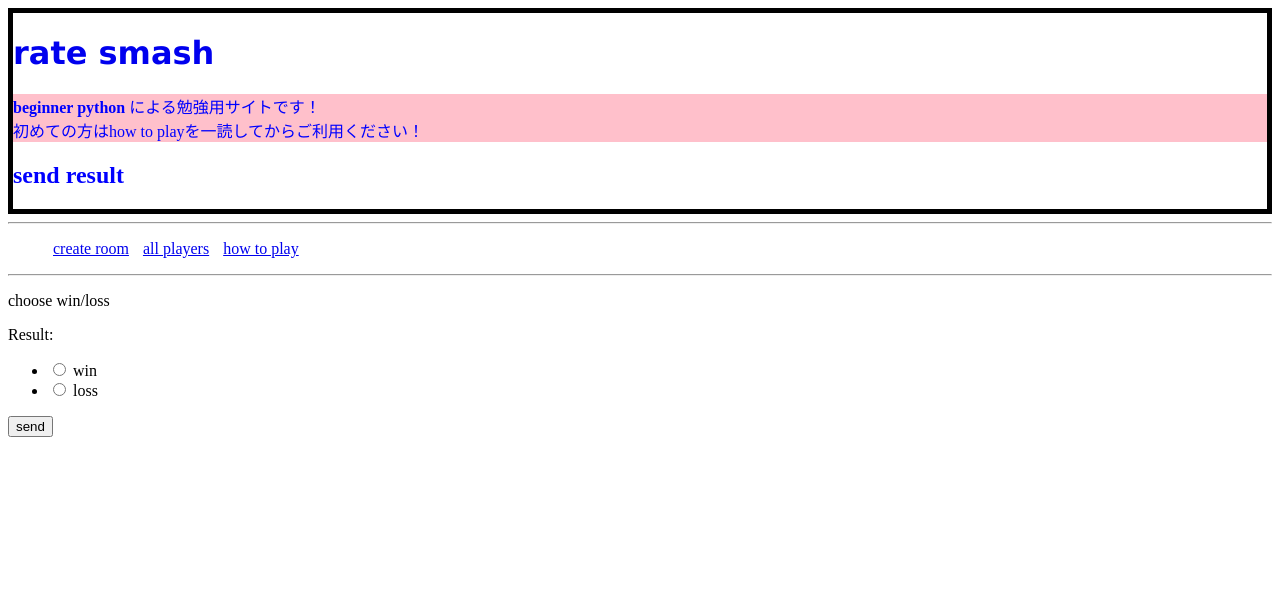
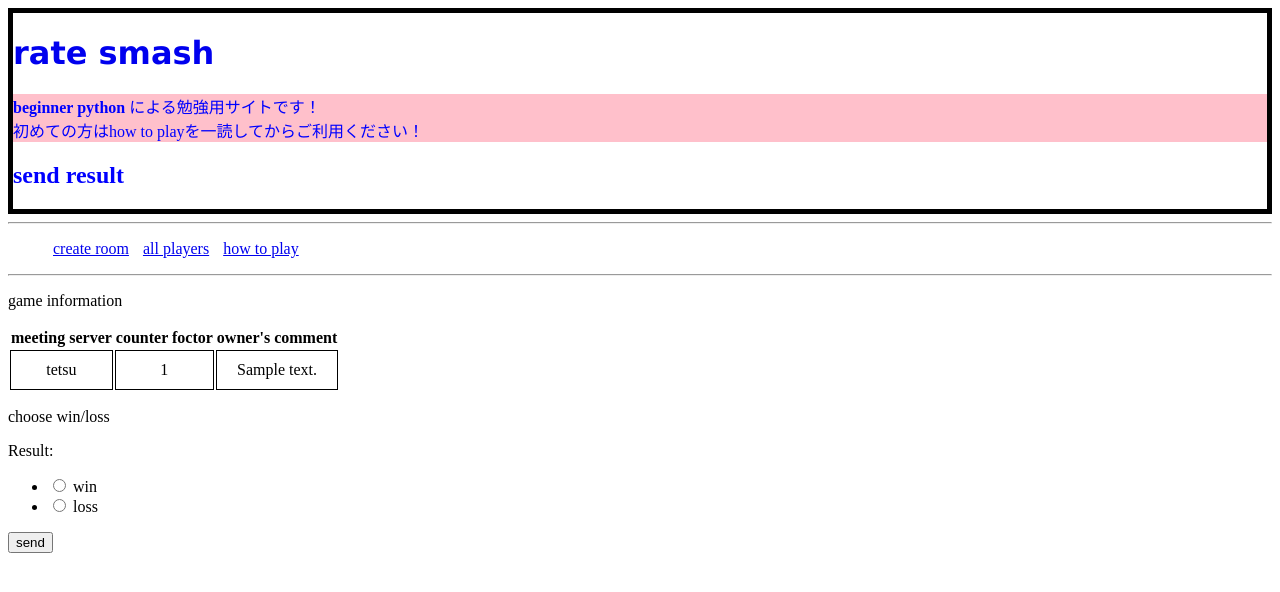
Before and after one commit to beginner-python/ratesmash, a Django app: page /ratesmash/send_result/1/ in a window 1280 px wide. Shown: the top 592 px of the page. Run offline with Django 3.2, Linux system fonts and the light colour scheme; a user stored in the database is signed in; tables that the repository leaves empty hold one stand-in row (values such as "Sample post").

Commit message:
Changed the HTML and views.py for the site.

```diff
--- a/ratesmash/templates/ratesmash/send_result.html
+++ b/ratesmash/templates/ratesmash/send_result.html
@@ -28,8 +28,25 @@
     </nav>
 
     <hr>
+
+    <div>
+        <p>game information</p>
+        <table>
+        <tr>
+            <th>meeting server</th>
+            <th>counter foctor</th>
+            <th>owner's comment</th>
+        </tr>
+        <tr>
+            <td>{{ room.server }}</td>
+            <td>{{ room.cf }}</td>
+            <td>{{ room.comment }}</td>
+        </tr>
+    </table>
+    </div>
+
     <p>{{ message }}</p>
-    <form action="{% url 'ratesmash:send_result' room_id %}" method="post">
+    <form action="{% url 'ratesmash:send_result' room.id %}" method="post">
         {% csrf_token %}
         {{ form }}
         <input type="submit" value="send">
--- a/ratesmash/views.py
+++ b/ratesmash/views.py
@@ -163,11 +163,12 @@ def send_result(request, room_id):
             return HttpResponseRedirect('/ratesmash/')
     else:
         form = ResultForm()
+    room = Room.objects.get(id=room_id)
     context = {
             'title':'rate smash',
             'subtitle':'send result',
             'message':'choose win/loss',
-            'room_id':room_id,
+            'room':room,
             'form':form
             }
     return render(request, 'ratesmash/send_result.html', context)
```
Also changed, not shown: ratesmash/templates/ratesmash/create_room.html (+10 -0 lines), .spyproject/workspace.ini.
